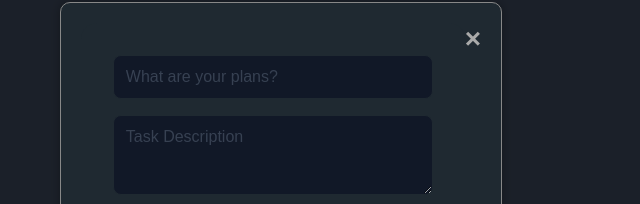
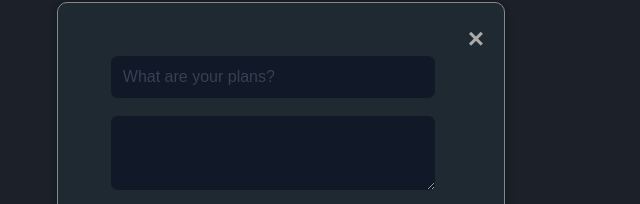
Before and after one commit to Harsh-hy45/Todo_List_using_HTML_CSS_and_JQuery, a plain HTML site: page index.html in a window 1280 px wide. Both pictures are taken after a click on the element 773 px from the left and 49 px from the top of the page. Shown: the part 190-394 px from the top of the page, 359-999 px from the left. Drawn offline with Linux system fonts and the light colour scheme.

Commit message:
task description size

```diff
--- a/index.html
+++ b/index.html
@@ -24,7 +24,8 @@
                 <form id="new-task-form">
                     <input type="text" name="task-title" id="task-title" placeholder="What are your plans?" />
                     <span id="task-title-error" class="error-message"></span>
-                    <textarea name="task-description" id="task-description" cols="30" rows="3" placeholder="Task Description"></textarea>
+                    <!-- <textarea name="task-description" id="task-description" cols="30" rows="3" placeholder="Task Description"></textarea> -->
+                    <textarea class="resizable-textarea" id="task-description" rows="4" cols="50"></textarea>
                     <span id="task-description-error" class="error-message"></span>
                     <label for="complete-by-date">Complete By Date:</label>
                     <input type="date" name="complete-by-date" id="complete-by-date" />
--- a/style.css
+++ b/style.css
@@ -93,6 +93,7 @@ button {
   border: 1px solid #888;
   width: fit-content;
   border-radius: 10px;
+
   box-shadow: 0 0 10px rgba(0, 0, 0, 0.3);
 }
 
@@ -357,3 +358,12 @@ section h3 {
   display: none;
   margin-bottom: 1rem;
 }
+
+.resizable-textarea {
+  resize: both;
+  overflow: auto;
+  min-height: var(--min-height, 50px);
+  max-height: var(--max-height, 50px);
+  min-width: var(--min-width, 250px);
+  max-width: var(--max-width, 300px);
+}
```
